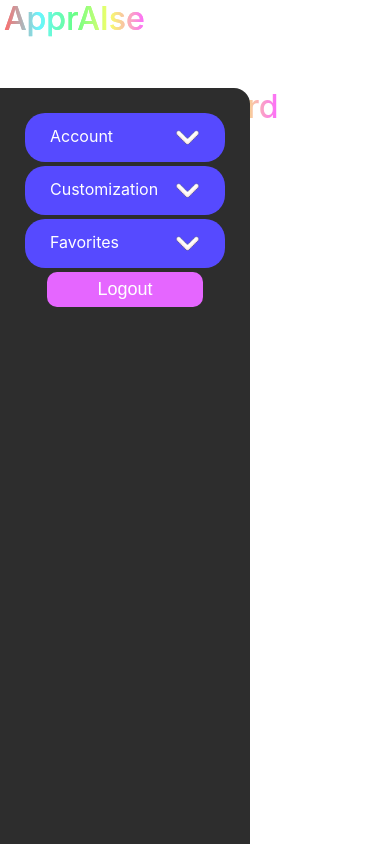
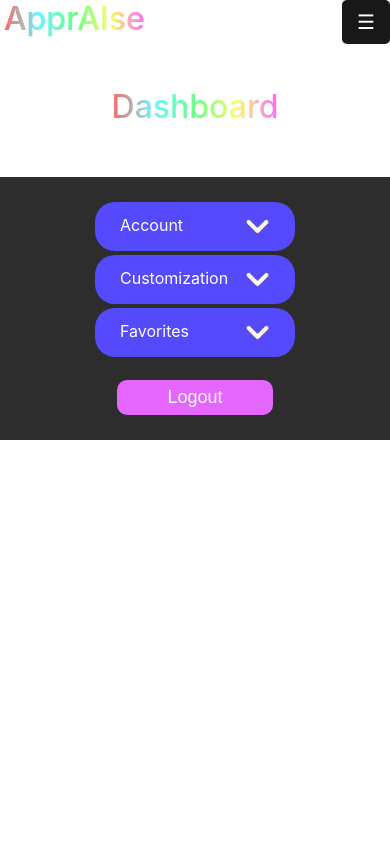
Before and after one commit to adoante/apprAIse, a website with bundled scripts: page frontend/Dashboard.html in a window 390 px wide. Built offline with nearby package versions, Linux system fonts and the light colour scheme.

Commit message:
mobile dashboard

```diff
--- a/frontend/Dashboard.html
+++ b/frontend/Dashboard.html
@@ -17,18 +17,37 @@
 	<div class="navbarCustom">
 		<h1 class="title"><a class="navMenu title" href="index.html">ApprAIse</a></h1>
 
-		<ul>
-			<li><a class="navMenu" href="About.html">About</a></li>
+		<ul class="navbarList">
 			<li><a class="navMenu" href="Leaderboard.html">Leaderboard</a></li>
 			<li><a class="navMenu" href="Models.html">Models</a></li>
 			<li><a class="navMenu" href="Comparison.html">Comparison</a></li>
+			<li><a class="navMenu" href="About.html">About</a></li>
 			<li><a class="navMenu edge" href="Login.html">Login</a></li>
 		</ul>
+
+		<button id="menuToggle">☰</button>
+
+		<nav id="sidebar">
+			<ul class="navbarListMobile">
+				<li>
+					<h1 class="title"><a class="navMenu title" href="index.html">ApprAIse</a></h1>
+				</li>
+				<li><a href="Leaderboard.html">Leaderboard</a></li>
+				<li><a href="Models.html">Models</a></li>
+				<li><a href="Comparison.html">Comparison</a></li>
+				<li><a href="About.html">About</a></li>
+				<li><a href="Login.html">Login</a></li>
+			</ul>
+		</nav>
 	</div>
 
 	<div class="page">
 
-		<div class="dashboardSidebar">
+		<div class="pageTitle">
+			<h1 class="title">Dashboard</h1>
+		</div>
+
+		<div class="dashboardDropdowns">
 			<div class="dropdowns">
 				<div class="dropdown" id="accountDropdown">
 					<div class="dropdown-btn">
@@ -71,10 +90,8 @@
 		</div>
 
 		<div class="dashboardContent">
-			<div class="pageTitle">
-				<h1 class="title">Dashboard</h1>
-			</div> <!--Content Insert Here-->
-		</div>
+			<!--Content Insert Here-->
+	   </div>
 
 	</div>
 
--- a/frontend/DashboardScript.js
+++ b/frontend/DashboardScript.js
@@ -47,8 +47,10 @@ document.addEventListener("DOMContentLoaded", function () {
 	})
 
 	// Center Dashboard content
-	const sidebarWidth = document.querySelector(".dashboardSidebar").offsetWidth;
-	document.querySelector(".dashboardContent").style.marginLeft = `${sidebarWidth}px`;
+	if (screen.width > 700) {
+		const sidebarWidth = document.querySelector(".dashboardDropdowns").offsetWidth;
+		document.querySelector(".dashboardContent").style.marginLeft = `${sidebarWidth}px`;
+	}
 
 	// Select Content
 	const footer =
@@ -78,9 +80,7 @@ document.addEventListener("DOMContentLoaded", function () {
 			let content = event.target.textContent;
 
 			contentContainer.innerHTML =
-				`<div class="pageTitle">
-				<h1 class="title">Dashboard</h1>
-			</div> <!--Content Insert Here-->`;
+				``;
 
 			switch (content) {
 				case "Username":
--- a/frontend/DashboardStyle.css
+++ b/frontend/DashboardStyle.css
@@ -88,7 +88,7 @@
 	color: yellow;
 }
 
-.dashboardSidebar {
+.dashboardDropdowns {
 	background: #2D2D2D;
 	margin: 0;
 	padding: 25px;
@@ -97,6 +97,45 @@
 	height: 100%;
 	overflow: auto;
 	border-radius: 0 16px 0 0;
+}
+
+@media (max-width: 700px) {
+    .dashboardDropdowns {
+		width: 100%;
+		position: relative;
+		padding: 0px;
+		display: flex;
+		flex-direction: column;
+		justify-content: center;
+		align-items: center;
+		padding: 25px;
+		border-radius: 0;
+	}
+
+	.dashboardBtn {
+		background-color: #E566FF;
+		padding: 7px 50px;
+		border-radius: 10px;
+		display: block;
+		margin-left: auto;
+		margin-right: auto;
+		border-width: 0px;
+		font-size: large;
+		color: white;
+		margin-top: 20px;
+	}
+
+	.dropdowns {
+		margin-bottom: 0px;
+	}
+
+	.dashboardContainer {
+		display: flex;
+		flex-direction: column;
+		flex-wrap: wrap;
+		align-items: center;
+		justify-content: center;
+	}
 }
 
 .dashboardContainer {
```
